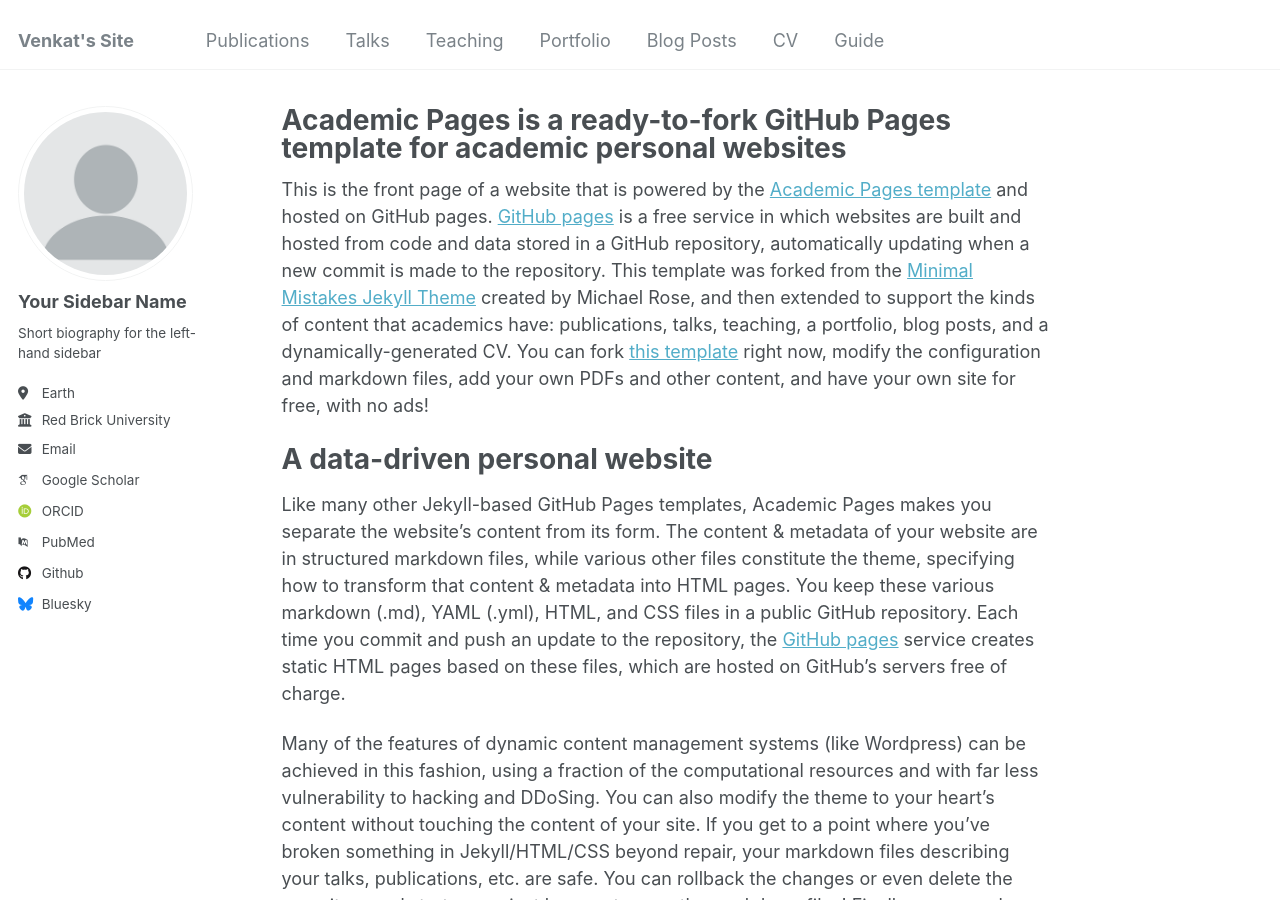
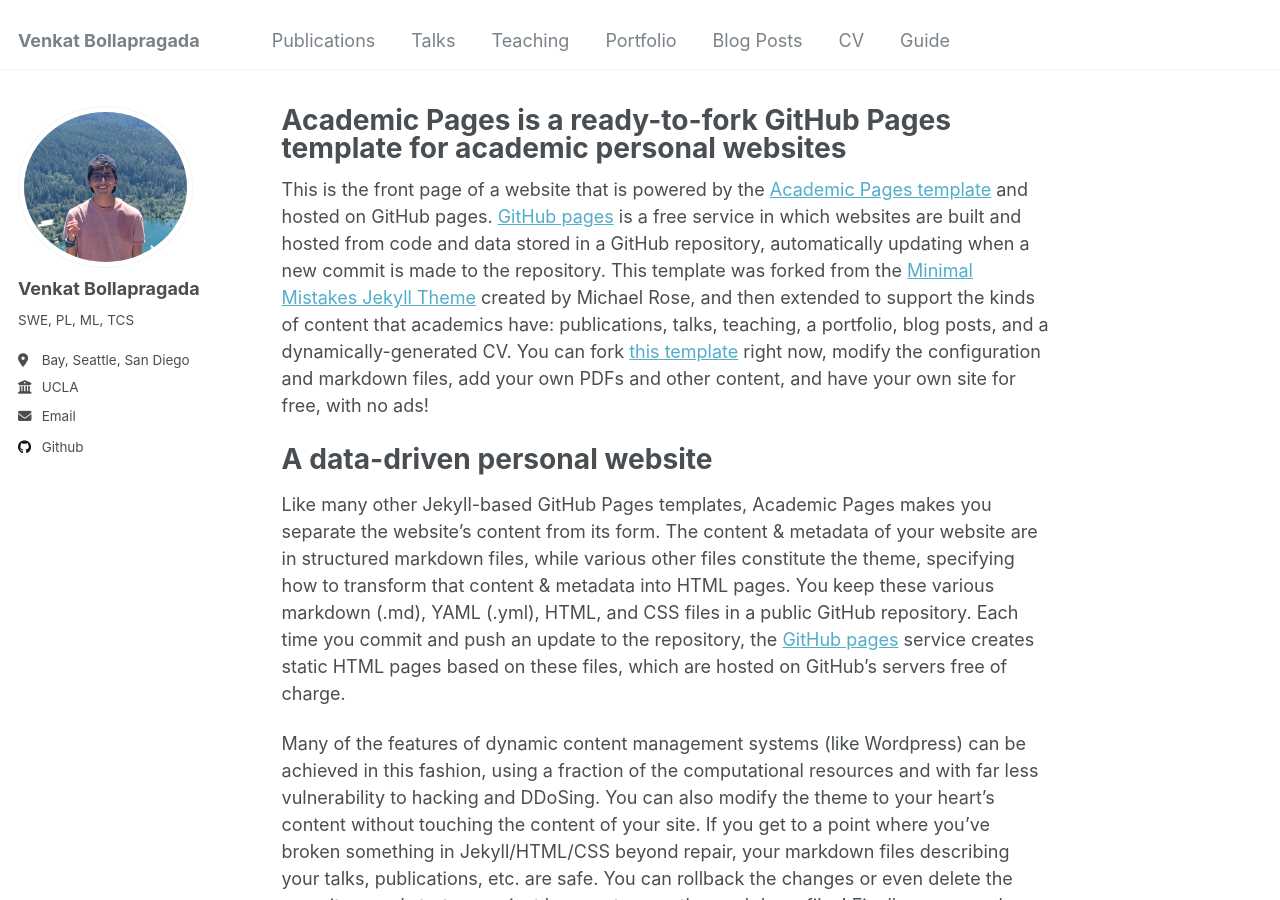
Before and after one commit to vbKenobi/vbKenobi.github.io, a Jekyll site: the page built from _pages/about.md, in a window 1280 px wide and 900 px high. Built offline with Jekyll 4.4.1, drawn with Linux system fonts in a browser that asks for light colours; some web fonts are replaced.

Commit message:
Updated Profle Picture

```diff
--- a/_config.yml
+++ b/_config.yml
@@ -8,7 +8,7 @@
 
 # Basic Site Settings
 locale                   : "en-US"
-title                    : "Venkat's Site"
+title                    : "Venkat Bollapragada"
 title_separator          : "-"
 name                     : &name "Venkat Bollapragada"
 description              : &description "All the info to know about Venkat Bollapragada"
@@ -22,21 +22,21 @@
 author:
   # Biographic information
   avatar           : "profile.png"
-  name             : "Your Sidebar Name"
+  name             : "Venkat Bollapragada"
   pronouns         : # example: "she/her"
-  bio              : "Short biography for the left-hand sidebar"
-  location         : "Earth"
-  employer         : "Red Brick University"
+  bio              : "SWE, PL, ML, TCS"
+  location         : "Bay, Seattle, San Diego"
+  employer         : "UCLA"
   uri              : # URL
-  email            : "none@example.org"
+  email            : "venkatyb@g.ucla.edu"
 
   # Academic websites
   arxiv            : # URL - Update with the correct link to your profile
-  googlescholar    : "https://scholar.google.com/citations?user=PS_CX0AAAAAJ"
+  googlescholar    : # "https://scholar.google.com/citations?user=PS_CX0AAAAAJ"
   impactstory      : # URL
-  orcid            : "http://orcid.org/yourorcidurl"
+  orcid            : # "http://orcid.org/yourorcidurl"
   semantic         : # URL
-  pubmed           : "https://www.ncbi.nlm.nih.gov/pubmed/?term=john+snow"
+  pubmed           : # "https://www.ncbi.nlm.nih.gov/pubmed/?term=john+snow"
   researchgate     : # URL
   scopus           : # URL
 
@@ -44,12 +44,12 @@
   bitbucket        : # Username - Update with your username on the site
   codepen          : # Username
   dribbble         : # Username
-  github           : "academicpages"
+  github           : "vbKenobi"
   kaggle           : # Username
   stackoverflow    : # User number or user number and name (i.e., use "1" or "1/jeff-atwood")
 
   # Social media
-  bluesky          : "bsky.app" # Replace this with you Bluesky username
+  bluesky          : # "bsky.app" # Replace this with you Bluesky username
   facebook         : # Username
   flickr           : # Username
   foursquare       : # Username
```
Also changed, not shown: images/profile.png.
